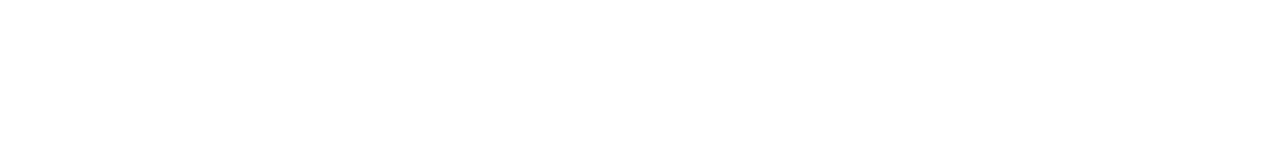
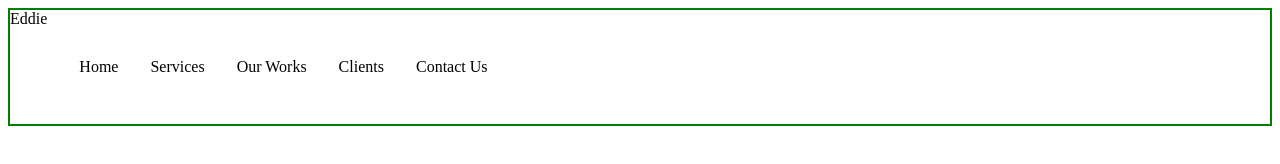
Before and after one commit to RadhikaRJ/Edie_homepage, a plain HTML site: page index.html in a window 1280 px wide. Drawn offline with Linux system fonts and the light colour scheme.

Commit message:
style: nav-bar

```diff
--- a/index.html
+++ b/index.html
@@ -27,9 +27,16 @@
   </head>
   <body>
    <div class="main-container">
-     <div class="navigation">
-
-     </div>
+     <nav>
+       <span class="logo">Eddie</span>
+       <ul>
+         <li>Home</li>
+         <li>Services</li>
+         <li>Our Works</li>
+         <li>Clients</li>
+         <li>Contact Us</li>
+       </ul>
+     </nav>
 
      <div class="home">
 
--- a/styles.css
+++ b/styles.css
@@ -1,34 +1,16 @@
-body {
-    font-family: "Poppins", sans-serif;
-  }
 
-  ul {
-    padding-left: 24px;
-  }
 
-  li {
-    margin-bottom: 8px;
-  }
+nav{
+  display:flex;
+  border: 2px solid green;
+}
 
-  .welcome {
-    max-width: 800px;
-    margin: 0 auto;
-  }
+nav ul{
+  list-style: none;
+  display:flex;
+  padding:1em;
+}
 
-  .welcome-text {
-    margin-top: 30vh;
-    font-weight: 500;
-  }
-
-  .welcome-text p {
-    font-size: 1rem;
-    font-weight: 400;
-  }
-
-  .welcome-text h1 {
-    font-size: 1.5rem;
-  }
-
-  .welcome-text a {
-    color: #f7542e;
-  }
+nav ul li{
+  padding:1em;
+}
```
